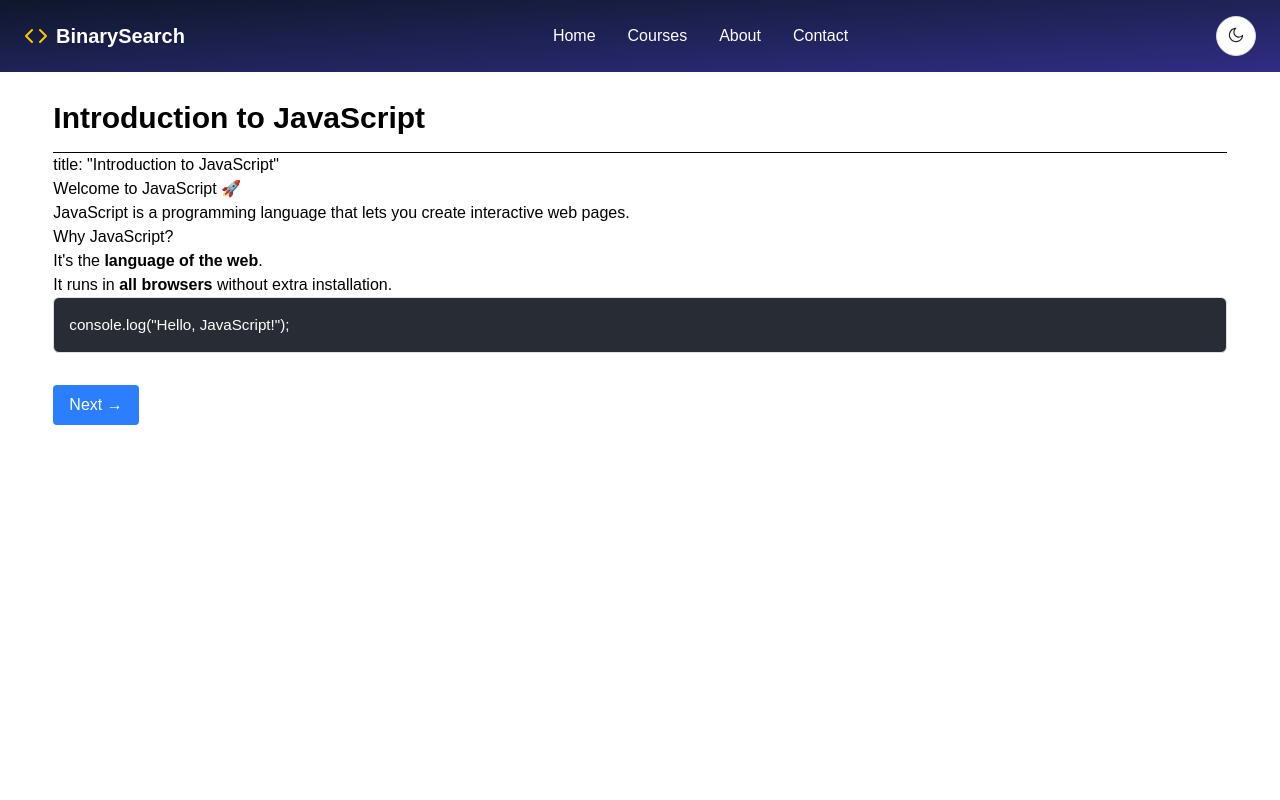
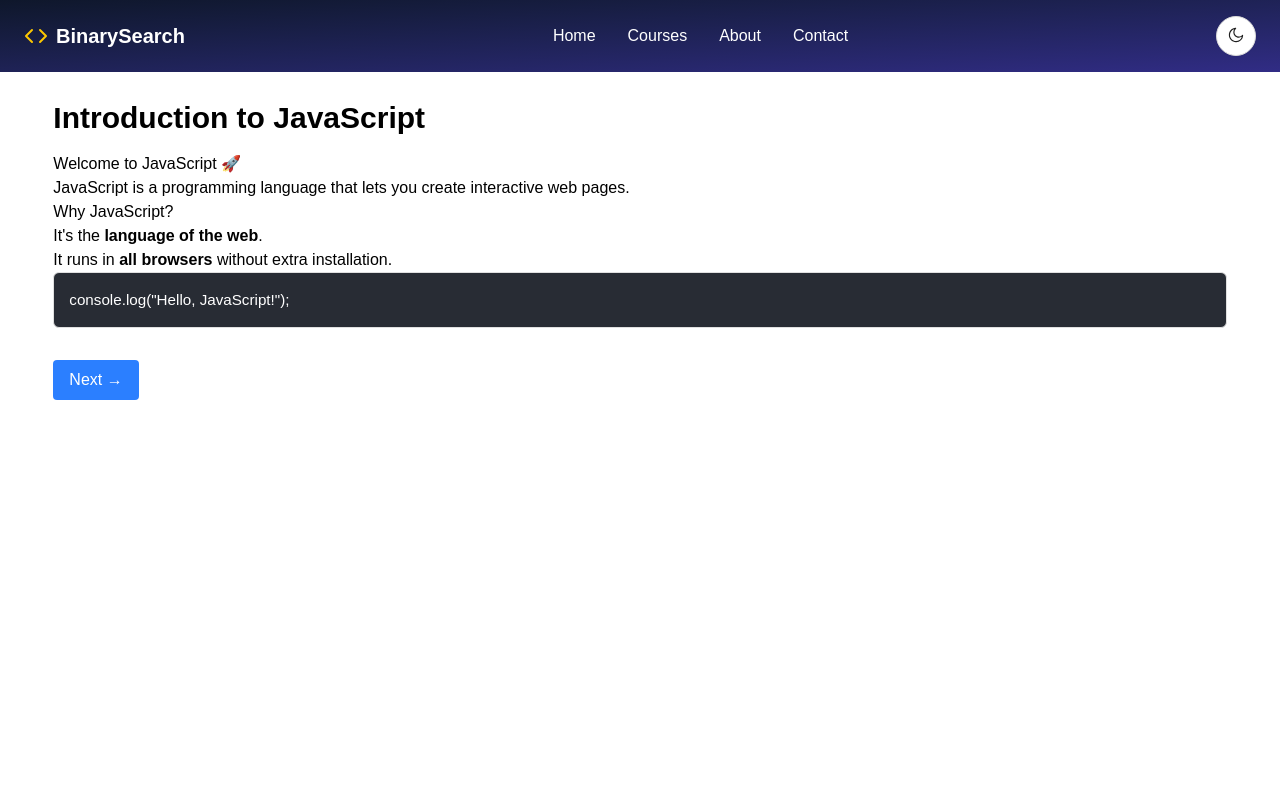
Before and after one commit to misbahulhoq/binarysearch, a Next.js app: page /javascript/intro-js in a window 1280 px wide. Shown: the top 800 px of the page. Built offline with nearby package versions, Linux system fonts and the light colour scheme; what @ant-design/nextjs-registry would draw is missing.

Commit message:
fixed find issue in array

```diff
--- a/src/app/javascript/[id]/page.tsx
+++ b/src/app/javascript/[id]/page.tsx
@@ -10,37 +10,22 @@ import "../../tutorials.css";
 //   return lessons.map((lesson) => ({ id: lesson.id }));
 // }
 
-export default function LessonPage({
+export default async function LessonPage({
   params,
 }: {
   params: Promise<{ id: string }>;
 }) {
-  //   const lesson = lessons.find((l) => {
-  //     params.then((p) => l.id === p);
-  //   });
-  //   const [lesson, setLesson] = useState(null);
-  //   params.then((id) => {
-  //     // setLesson(lessons.find((l) => l.id === id));
-  //     lesson = lessons.find((l) => l.id === id.id);
-  //     console.log(lessons.find((l) => l.id === id.id));
-  //     console.log(lesson);
-  //     console.log(id);
-  //   });
-  params.then((p) => console.log(p.id));
+  const id = (await params).id;
+  const lesson = lessons.find((lessons) => lessons.id === id);
 
-  const lesson = lessons.find((l) => {
-    return params.then((p) => l.id === p.id);
-  });
-  console.log(lesson);
   if (!lesson) return <h1>Lesson Not Found</h1>;
   const source = readFile(lesson);
   const { content } = matter(source);
-  console.log(content);
 
   return (
     <div className="tutorial container-center mx-auto max-w-3xl">
       <h1 className="mb-4 text-3xl font-bold">{lesson.title}</h1>
-      <MDXRemote source={source} />
+      <MDXRemote source={content} />
 
       {/* Navigation Buttons */}
       <div className="mt-8 flex justify-between">
```
